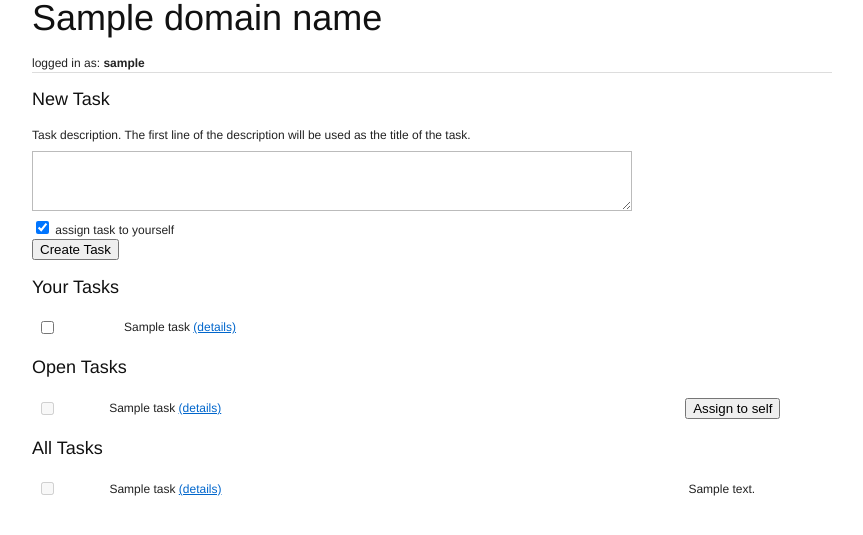
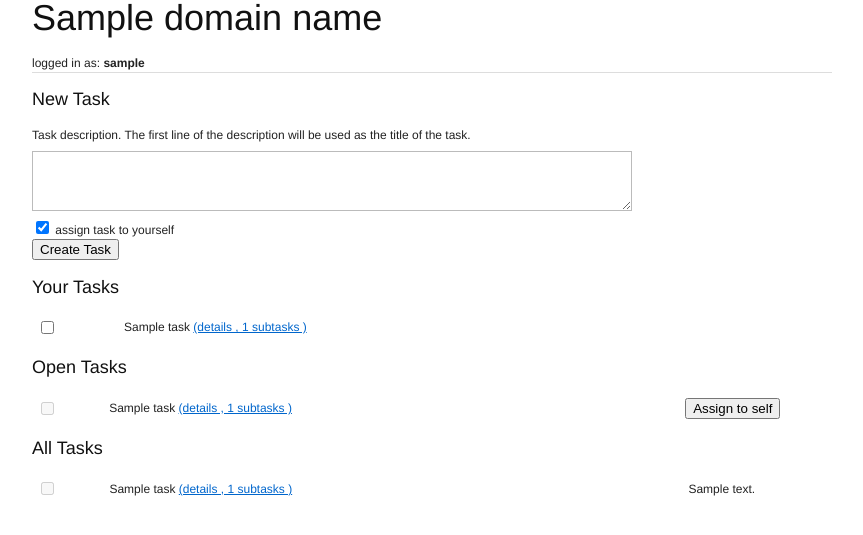
Before and after one commit to wadevries/sps, a Python web app: template templates/overview.html in a window 1280 px wide. Shown: the top 535 px of the page, without its empty margins (208-1071 px from the left). Run offline with Jinja, Linux system fonts and the light colour scheme; the template is opened without the code that fills it: most values are stand-ins (such as "Sample title", 1, 10 or a date in 2020); some libraries are stand-ins or nearby versions.

Commit message:
Adds subtask count to task descriptions

```diff
--- a/templates/overview.html
+++ b/templates/overview.html
@@ -36,7 +36,7 @@ title of the task.
       <td class="checkbox">
 	<input type="checkbox" name="completed" value="{{ task.id }}" {% if task.completed %} checked {% endif %}>
       </td>
-      <td class="task-title">{{ task.title|escape }} <a href="task/{{ task.id }}">(details)</a></td>
+      {% include 'task-title-column.html' %}
     </tr>
     {% endfor %}
   </table>
@@ -47,7 +47,7 @@ title of the task.
   {% for task in open_tasks %}
   <tr>
     <td class="checkbox"><form><input type="checkbox" disabled></form></td>
-    <td class="task-title">{{ task.title|escape }}  <a href="task/{{ task.id }}">(details)</td>
+    {% include 'task-title-column.html' %}
     <td class="assign-button">
       <form action="/assign-task" method="post">
 	<input type="submit" value="Assign to self">
@@ -66,7 +66,7 @@ title of the task.
   <tr>
     <td class="checkbox">
       <form><input type="checkbox" {% if task.completed %}checked{% endif %} disabled></form></td>
-    <td class="task-title">{{ task.title|escape }}  <a href="task/{{ task.id }}">(details)</td>
+    {% include 'task-title-column.html' %}
     <td class="assignee">{{ task.assignee_description|escape }}</td>
   </tr>
   {% endfor %}
--- /dev/null
+++ b/templates/task-title-column.html
@@ -0,0 +1 @@
+<td class="task-title">{{ task.title|escape }} <a href="/d/{{ domain_identifier }}/task/{{ task.id }}">(details{% if task.num_subtasks %} , {{ task.num_subtasks }} subtasks {% endif %})</a></td>
--- a/templates/taskdetail.html
+++ b/templates/taskdetail.html
@@ -32,7 +32,7 @@ Assigned to {{ task_assignee|escape }}
   <tr>
     <td class="checkbox">
       <form><input type="checkbox" value="{{ task.id }}" {% if task.completed %}checked{% endif %} {% if not task.can_complete %} disabled {% endif %}></form></td>
-    <td class="task-title">{{ task.title|escape }} <a href="/d/{{ domain_identifier }}/task/{{ task.id }}">(details)</td>
+    {% include 'task-title-column.html' %}
     {% if task.is_assigned %}
     <td class="assignee">{{ task.assignee_description|escape }}</td>
     {% else %}
```
